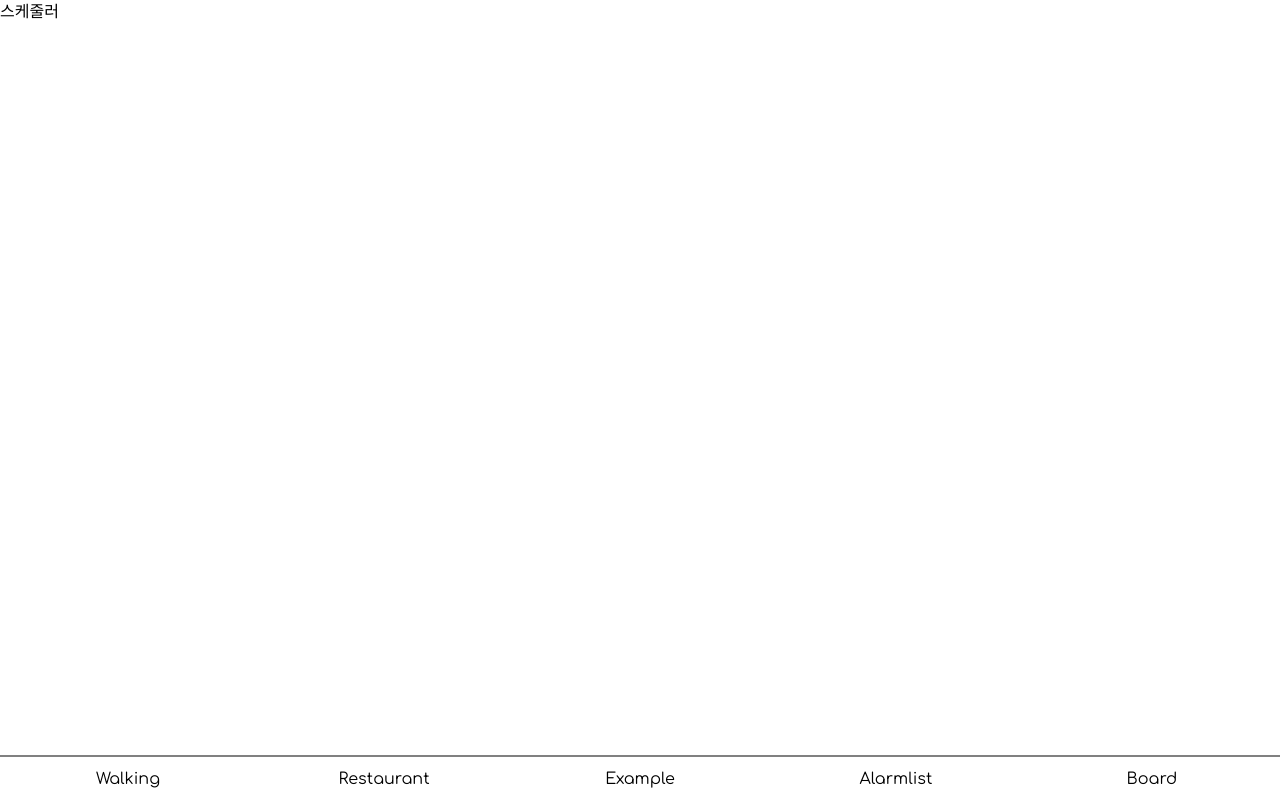
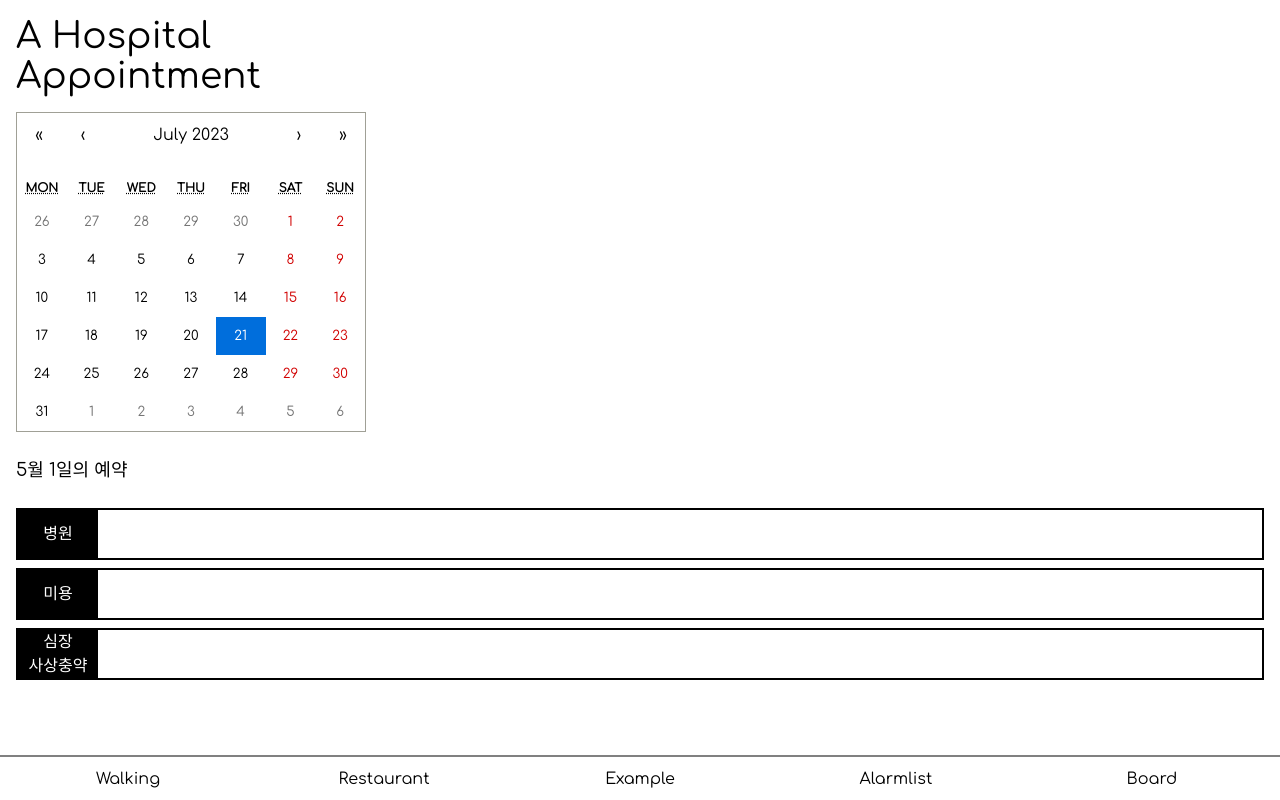
Before and after one commit to banjjokee-project/FE_, a React (Create React App) app: page /schedule in a window 1280 px wide. Built offline with nearby package versions, Linux system fonts and the light colour scheme.

Commit message:
feat. 스케줄러 페이지 퍼블리싱 1차 작업

```diff
--- a/package.json
+++ b/package.json
@@ -12,6 +12,7 @@
     "daisyui": "^3.1.6",
     "node-sass": "^7.0.3",
     "react": "^18.2.0",
+    "react-calendar": "^4.4.0",
     "react-daisyui": "^3.1.2",
     "react-dimensions": "^1.3.1",
     "react-dom": "^18.2.0",
--- /dev/null
+++ b/src/components/Input/InputBox.jsx
@@ -0,0 +1,20 @@
+const InputBox = ({ title = '병원', value, onChange }) => {
+  return (
+    <div className="flex items-center border-2 h-[52px] border-black">
+      <div
+        className="text-white w-[80px] flex items-center text-center justify-center h-full bg-black"
+        dangerouslySetInnerHTML={{
+          __html: title.replace(/(?:\r\n|\r|\n)/g, '<br />'),
+        }}
+      ></div>
+      <input
+        type="text"
+        value={value}
+        className="ml-2 outline-none text-[16px]"
+        onChange={onChange}
+      />
+    </div>
+  );
+};
+
+export default InputBox;
--- a/src/pages/Schedule.jsx
+++ b/src/pages/Schedule.jsx
@@ -1,4 +1,26 @@
+import InputBox from 'components/Input/InputBox';
+import { useState } from 'react';
+import Calendar from 'react-calendar';
+import 'react-calendar/dist/Calendar.css';
+
 const Schedule = () => {
-  return <div>스케줄러</div>;
+  const [value, onChange] = useState(new Date());
+
+  return (
+    <div className="px-4 pt-4">
+      <h2 className="mb-4 text-4xl">
+        A Hospital
+        <br />
+        Appointment
+      </h2>
+      <Calendar onChange={onChange} value={value} />
+      <div className="flex flex-col mt-6 space-y-2">
+        <p className="mb-4 text-lg">5월 1일의 예약</p>
+        <InputBox />
+        <InputBox title="미용" />
+        <InputBox title="심장<br/>사상충약" />
+      </div>
+    </div>
+  );
 };
 export default Schedule;
```
Also changed, not shown: 1 other file (tests, documents, lock files or other folders).
